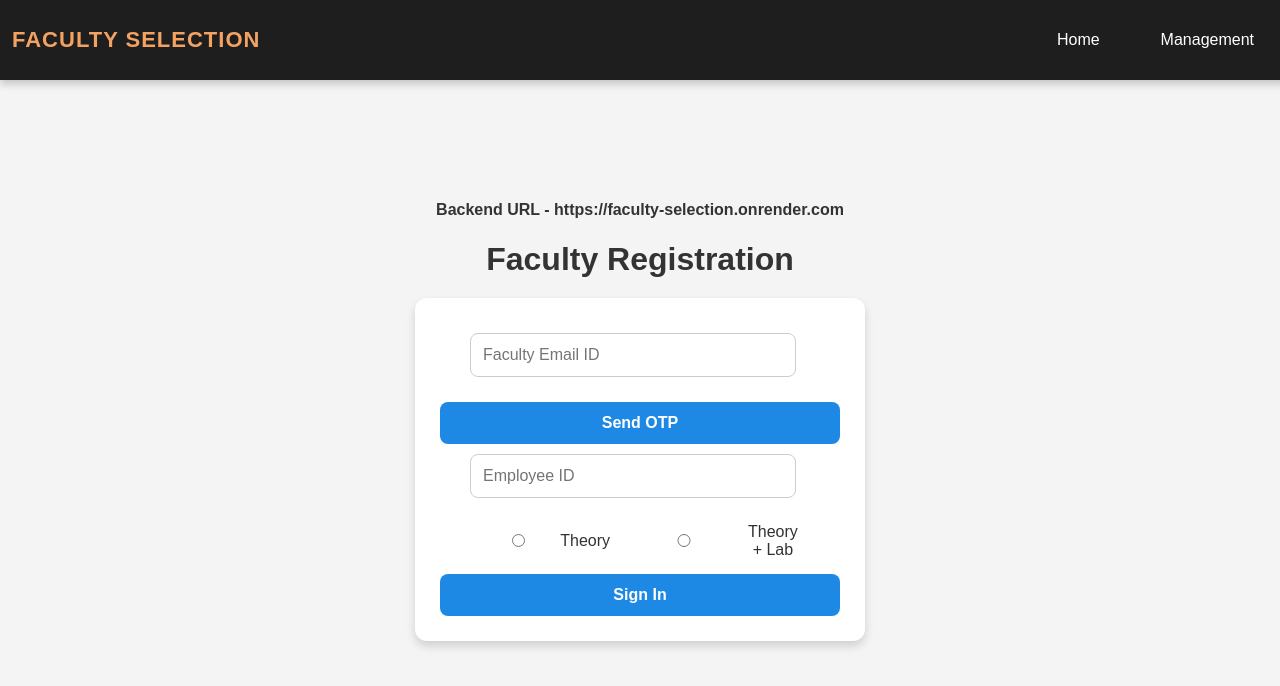
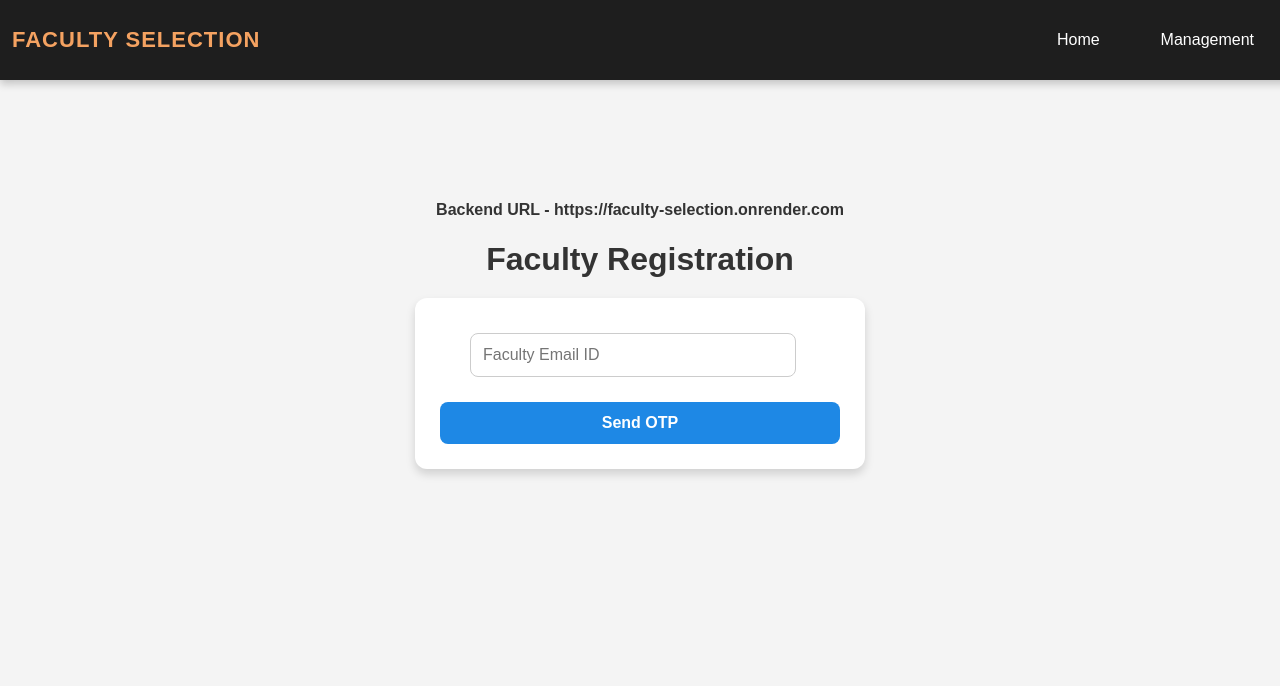
Before and after one commit to scopecc/faculty_selection, a React (Create React App) app in the folder frontend/: page / in a window 1280 px wide. Shown: the top 686 px of the page. Built offline with nearby package versions, Linux system fonts and the light colour scheme.

Commit message:
Modified ui/ux of home.js

```diff
--- a/frontend/src/components/Home.js
+++ b/frontend/src/components/Home.js
@@ -79,6 +79,7 @@ const Home = ({ setEmpId, setFacultyEmail, setPreference }) => {
       <h4>Backend URL - {process.env.REACT_APP_BACKEND_URL}</h4>
       <h1>Faculty Registration</h1>
       <form onSubmit={handleSubmit} className="home-form">
+        {/* Faculty Email Input */}
         <input
           type="email"
           placeholder="Faculty Email ID"
@@ -86,10 +87,13 @@ const Home = ({ setEmpId, setFacultyEmail, setPreference }) => {
           onChange={(e) => setLocalFacultyEmail(e.target.value)}
           required
         />
+
+        {/* Send OTP Button */}
         <button type="button" onClick={sendOtp} disabled={otpSent}>
           {otpSent ? "OTP Sent" : "Send OTP"}
         </button>
 
+        {/* Show OTP Input only after OTP is Sent */}
         {otpSent && (
           <input
             type="text"
@@ -100,6 +104,9 @@ const Home = ({ setEmpId, setFacultyEmail, setPreference }) => {
           />
         )}
 
+        {/* Show Employee ID & Preference only after OTP is Sent */}
+        {otpSent && (
+          <>
             <input
               type="number"
               placeholder="Employee ID"
@@ -132,9 +139,9 @@ const Home = ({ setEmpId, setFacultyEmail, setPreference }) => {
               </label>
             </div>
 
-        <button type="submit" disabled={!otpSent}>
-          Sign In
-        </button>
+            <button type="submit">Sign In</button>
+          </>
+        )}
       </form>
     </div>
   );
```
Lines whose indentation alone changed are shown as unchanged.
